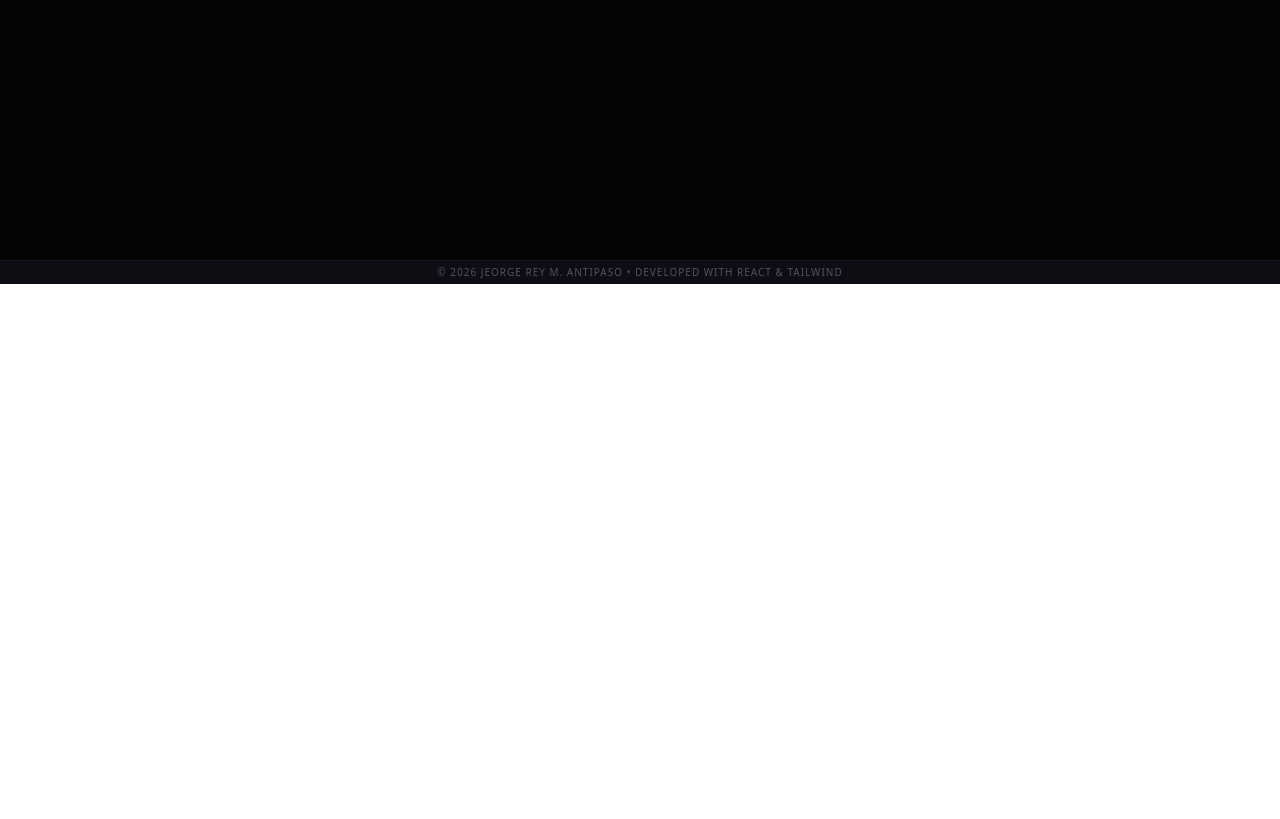
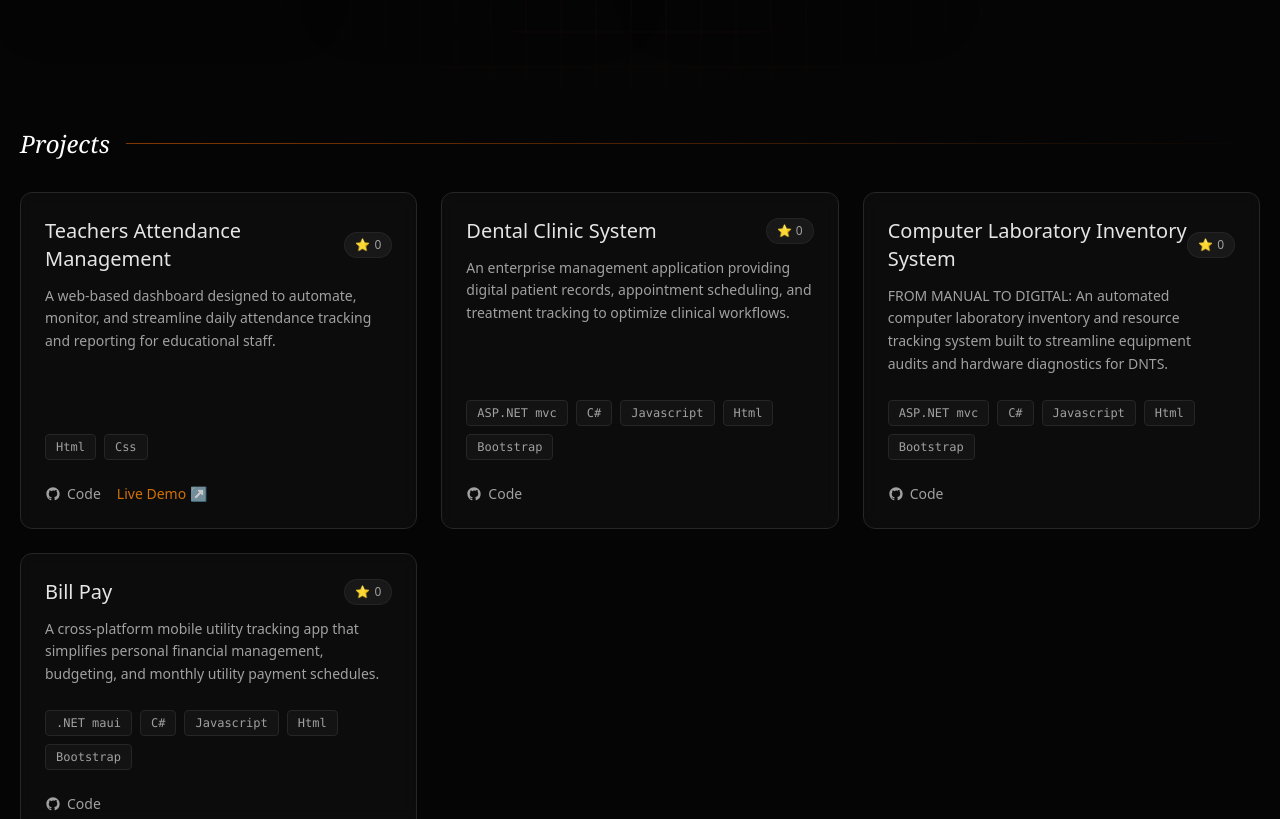
Before and after one commit to Antz1803/My-Portfolio-Antz, a React (Vite) app: page / in a window 1280 px wide. Shown: the part 2690-3509 px from the top of the page. Before the commit the page ends 2974 px from the top, so only its background shows below. Built offline with nearby package versions, Linux system fonts and the light colour scheme.

Commit message:
Update projects grid to like system and complete descriptions

```diff
--- a/src/Features/Controllers/HomeController.js
+++ b/src/Features/Controllers/HomeController.js
@@ -1,9 +1,52 @@
+import { useState, useEffect } from 'react';
 import { HomeData } from '../Models/HomeModel';
 
 export const useHomeController = () => {
-    const viewModel = HomeData;
+    // 1. Initialize projects state, trying to pull saved likes from localStorage first
+    const [projects, setProjects] = useState(() => {
+        const savedLikes = localStorage.getItem('portfolio_project_likes');
+        if (savedLikes) {
+            const parsedLikes = JSON.parse(savedLikes);
+            // Map the saved likes back onto your base HomeData project list
+            return HomeData.projects.map((project, index) => ({
+                ...project,
+                // Match by an explicit id, or fall back to array position index
+                likes: parsedLikes[project.id || index] ?? (project.likes || 0)
+            }));
+        }
+        return HomeData.projects;
+    });
+
+    // 2. The click handler function that increments the counter and saves it
+    const handleLikeProject = (projectId) => {
+        setProjects(prevProjects => {
+            const updatedProjects = prevProjects.map((project, index) => {
+                const identifier = project.id || index;
+                if (identifier === projectId) {
+                    return { ...project, likes: (project.likes || 0) + 1 };
+                }
+                return project;
+            });
+
+            // Save the updated counts to localStorage so they survive a refresh
+            const likesMapping = {};
+            updatedProjects.forEach((project, index) => {
+                likesMapping[project.id || index] = project.likes || 0;
+            });
+            localStorage.setItem('portfolio_project_likes', JSON.stringify(likesMapping));
+
+            return updatedProjects;
+        });
+    };
+
+    // 3. Assemble the updated state back into the viewModel format your UI expects
+    const viewModel = {
+        ...HomeData,
+        projects: projects
+    };
 
     return {
-        viewModel
+        viewModel,
+        handleLikeProject // Exposed so Home.jsx can call it on click
     };
 };
--- a/src/Features/Models/HomeModel.js
+++ b/src/Features/Models/HomeModel.js
@@ -150,6 +150,37 @@ projectDescription: "A showcase of technical implementations, award-winning desi
     //CVPage2,
     //CVPage3
   ]
-}
+},
+
+projects: [
+  {
+    title: "Teachers Attendance Management",
+    description: "A web-based dashboard designed to automate, monitor, and streamline daily attendance tracking and reporting for educational staff.",
+    techStack: ["Html", "Css"],
+    githubUrl: "https://github.com/Antz1803/Teachers-Attendance-Management.git",
+    liveUrl: "https://teachers-attendance-management.onrender.com/"
+  },
+  {
+    title: "Dental Clinic System",
+    description: "An enterprise management application providing digital patient records, appointment scheduling, and treatment tracking to optimize clinical workflows.",
+    techStack: ["ASP.NET mvc", "C#", "Javascript", "Html", "Bootstrap"],
+    githubUrl: "https://github.com/Antz1803/Dental-Clinic-System.git",
+    liveUrl: null
+  },
+  {
+    title: "Computer Laboratory Inventory System",
+    description: "FROM MANUAL TO DIGITAL: An automated computer laboratory inventory and resource tracking system built to streamline equipment audits and hardware diagnostics for DNTS.",
+    techStack: ["ASP.NET mvc", "C#", "Javascript", "Html","Bootstrap"],
+    githubUrl: "https://github.com/Antz1803/Computer-Laboratory-Inventory-System.git",
+    liveUrl: null
+  },
+  {
+    title: "Bill Pay",
+    description: "A cross-platform mobile utility tracking app that simplifies personal financial management, budgeting, and monthly utility payment schedules.",
+    techStack: [".NET maui", "C#", "Javascript", "Html","Bootstrap"],
+    githubUrl: "https://github.com/Antz1803/Computer-Laboratory-Inventory-System.git", // Note: Double-check if this repository URL should be updated for Bill Pay!
+    liveUrl: null
+  }
+]
 
 };
--- a/src/Features/Views/Home.jsx
+++ b/src/Features/Views/Home.jsx
@@ -2,7 +2,7 @@
 import { useHomeController } from '../Controllers/HomeController';
 
 const Home = () => {
-        const { viewModel } = useHomeController();
+    const { viewModel, handleLikeProject } = useHomeController();
     const [currentSlide, setCurrentSlide] = useState(0);
     const [selectedCert, setSelectedCert] = useState(null);
     const [isMenuOpen, setIsMenuOpen] = useState(false);
@@ -25,7 +25,7 @@
                 target.style.setProperty("--y", `${y - top}px`);
             }}>
 
-                {/* ─── MAIN BACKGROUND  ─── */}
+            {/* ─── MAIN BACKGROUND ─── */}
             <div className="absolute inset-0 pointer-events-none opacity-[0.15]"
                 style={{
                     backgroundImage: `linear-gradient(to right, #f97316 2px, transparent 1px), linear-gradient(to bottom, #f97316 2px, transparent 1px)`,
@@ -106,11 +106,9 @@
                                     setCvIndex(0);
                                     setShowCV(true);
                                 }}
-                                className="relative w-full py-3 bg-transparent border border-orange-500/50 text-orange-500 text-[10px] uppercase tracking-widest font-bold overflow-hidden group/btn hover:text-black transition-colors duration-300"
+                                className="relative w-full py-3 bg-transparent border border-orange-500/50 text-orange-500 text-[10px] uppercase tracking-widest font-bold overflow-hidden group/btn hover:text-black transition-colors duration-300 mb-2"
                             >
-                                <span className="relative z-10">
-                                    View my Curriculum Vitae
-                                </span>
+                                <span className="relative z-10">View my Curriculum Vitae</span>
                                 <div className="absolute inset-0 bg-orange-500 translate-y-full group-hover/btn:translate-y-0 transition-transform duration-300" />
                             </button>
                             <button onClick={() => window.open("https://linkedin.com/in/jeorge-rey-m-antipaso-110555290", "_blank")} className="relative w-full py-3 bg-transparent border border-orange-500/50 text-orange-500 text-[10px] uppercase tracking-widest font-bold overflow-hidden group/btn hover:text-black transition-colors duration-300">
@@ -121,6 +119,7 @@
                     </div>
                 </div>
             </div>
+
             {/* ─── CURRICULUM VITAE MODAL ─── */}
             {showCV && (
                 <div
@@ -179,7 +178,6 @@
                             <h3 className="text-white text-lg">
                                 {viewModel.curriculumvitae.title}
                             </h3>
-
                             <p className="text-orange-500 text-sm">
                                 Page {cvIndex + 1} of{" "}
                                 {viewModel.curriculumvitae.images.length}
@@ -189,8 +187,15 @@
                 </div>
             )}
 
+            {/* ─── SECTION 3: WORK EXPERIENCE ─── */}
+            <div className="relative w-full max-w-7xl px-1 mb-32 z-30">
+                <div className="flex items-center gap-4 mb-8">
+                    <h2 className="text-white text-2xl font-serif italic">Work Experience</h2>
+                    <div className="h-[1px] flex-1 bg-gradient-to-r from-orange-500/50 to-transparent" />
+                </div>
+            </div>
 
-                {/* ─── SECTION 3: PROJECTS & SEMINARS SLIDER ─── */}
+            {/* ─── SECTION 4: PROJECTS & SEMINARS SLIDER ─── */}
             <div className="relative w-full max-w-7xl px-1 mb-20 z-30">
                 <div className="flex items-center gap-4 mb-8">
                     <h2 className="text-white text-2xl font-serif italic">Projects & Seminars</h2>
@@ -202,7 +207,6 @@
                         style={{ clipPath: 'polygon(0% 0%, 95% 0%, 100% 10%, 100% 100%, 5% 100%, 0% 90%)' }}
                     >
                         <div className="flex flex-col lg:flex-row h-full min-h-[550px]">
-
                             {/* Slide Content */}
                             <div className="flex-[0.8] p-8 md:p-12 flex flex-col justify-between z-20 bg-[#050505]/60 backdrop-blur-md">
                                 <div>
@@ -261,7 +265,7 @@
                 </div>
             </div>
 
-            {/* ─── SECTION 4: CERTIFICATES & AWARDS ─── */}
+            {/* ─── SECTION 5: CERTIFICATES & AWARDS ─── */}
             <div className="relative w-full max-w-7xl px-1 mb-32 z-30">
                 <div className="flex items-center gap-4 mb-8">
                     <h2 className="text-white text-2xl font-serif italic">Certificates & Recognitions</h2>
@@ -338,11 +342,86 @@
                 </div>
             )}
 
-                    {/* ─── SECTION 5: Work Experience ─── */}
+{/* ─── SECTION 6: PROJECTS GRID ─── */}
             <div className="relative w-full max-w-7xl px-1 mb-32 z-30">
                 <div className="flex items-center gap-4 mb-8">
-                            <h2 className="text-white text-2xl font-serif italic">Work Experience</h2>
+                    <h2 className="text-white text-2xl font-serif italic">Projects</h2>
                     <div className="h-[1px] flex-1 bg-gradient-to-r from-orange-500/50 to-transparent" />
+                </div>
+
+                <div className="grid grid-cols-1 md:grid-cols-2 lg:grid-cols-3 gap-6">
+                    {/* Securely access viewModel properties via conditional checking */}
+                    {viewModel.projects?.map((project, index) => (
+                        <div
+                            key={index}
+                            className="group relative backdrop-blur-sm bg-neutral-900/40 border border-neutral-800 rounded-xl p-6 transition-all duration-300 hover:border-orange-500/40 hover:shadow-[0_0_30px_rgba(249,115,22,0.05)] flex flex-col justify-between"
+                        >
+                            <div>
+                                {/* Repository Name & Interactive Portfolio Likes */}
+                                <div className="flex items-center justify-between mb-3">
+                                    <h3 className="text-xl font-medium text-neutral-200 group-hover:text-orange-400 transition-colors duration-300">
+                                        {project.title}
+                                    </h3>
+                                    <button
+                                        onClick={() => {
+                                            if (typeof handleLikeProject === 'function') {
+                                                handleLikeProject(project.id || index);
+                                            }
+                                        }}
+                                        className="flex items-center gap-1 text-xs text-neutral-400 bg-neutral-800/50 px-2.5 py-1 rounded-full border border-neutral-700/30 hover:border-orange-500/40 hover:text-orange-400 active:scale-95 transition-all cursor-pointer group/like"
+                                        title="Like this project"
+                                    >
+                                        <span className="group-hover/like:scale-110 transition-transform inline-block">⭐</span>
+                                        {project.likes || 0}
+                                    </button>
+                                </div>
+
+                                {/* Description */}
+                                <p className="text-neutral-400 text-sm leading-relaxed mb-6">
+                                    {project.description}
+                                </p>
+                            </div>
+
+                            <div>
+                                {/* Tech Stack Tags */}
+                                <div className="flex flex-wrap gap-2 mb-6">
+                                    {project.techStack?.map((tech, techIdx) => (
+                                        <span
+                                            key={techIdx}
+                                            className="text-xs font-mono text-neutral-400 bg-neutral-800/30 px-2.5 py-1 rounded border border-neutral-800"
+                                        >
+                                            {tech}
+                                        </span>
+                                    ))}
+                                </div>
+
+                                {/* Action Links */}
+                                <div className="flex items-center gap-4 text-sm font-medium">
+                                    <a
+                                        href={project.githubUrl}
+                                        target="_blank"
+                                        rel="noopener noreferrer"
+                                        className="text-neutral-400 hover:text-white flex items-center gap-1.5 transition-colors"
+                                    >
+                                        <svg className="w-4 h-4" viewBox="0 0 24 24" fill="currentColor">
+                                            <path fillRule="evenodd" clipRule="evenodd" d="M12 2C6.477 2 2 6.484 2 12.017c0 4.425 2.865 8.18 6.839 9.504.5.092.682-.217.682-.483 0-.237-.008-.868-.013-1.703-2.782.605-3.369-1.343-3.369-1.343-.454-1.158-1.11-1.466-1.11-1.466-.908-.62.069-.061.069-.061 1.003.07 1.53 1.032 1.53 1.032.892 1.53 2.341 1.088 2.91.832.092-.647.35-1.088.636-1.338-2.22-.253-4.555-1.113-4.555-4.951 0-1.093.39-1.988 1.029-2.688-.103-.253-.446-1.272.098-2.65 0 0 .84-.27 2.75 1.026A9.564 9.564 0 0112 6.844c.85.004 1.705.115 2.504.337 1.909-1.296 2.747-1.027 2.747-1.027.546 1.379.202 2.398.1 2.651.64.7 1.028 1.595 1.028 2.688 0 3.848-2.339 4.695-4.566 4.943.359.309.678.92.678 1.855 0 1.338-.012 2.419-.012 2.747 0 .268.18.58.688.482A10.019 10.019 0 0022 12.017C22 6.484 17.522 2 12 2z" />
+                                        </svg>
+                                        Code
+                                    </a>
+                                    {project.liveUrl && (
+                                        <a
+                                            href={project.liveUrl}
+                                            target="_blank"
+                                            rel="noopener noreferrer"
+                                            className="text-orange-400/80 hover:text-orange-400 flex items-center gap-1 transition-colors"
+                                        >
+                                            Live Demo ↗
+                                        </a>
+                                    )}
+                                </div>
+                            </div>
+                        </div>
+                    ))}
                 </div>
             </div>
 
```
Lines whose indentation alone changed are shown as unchanged.
